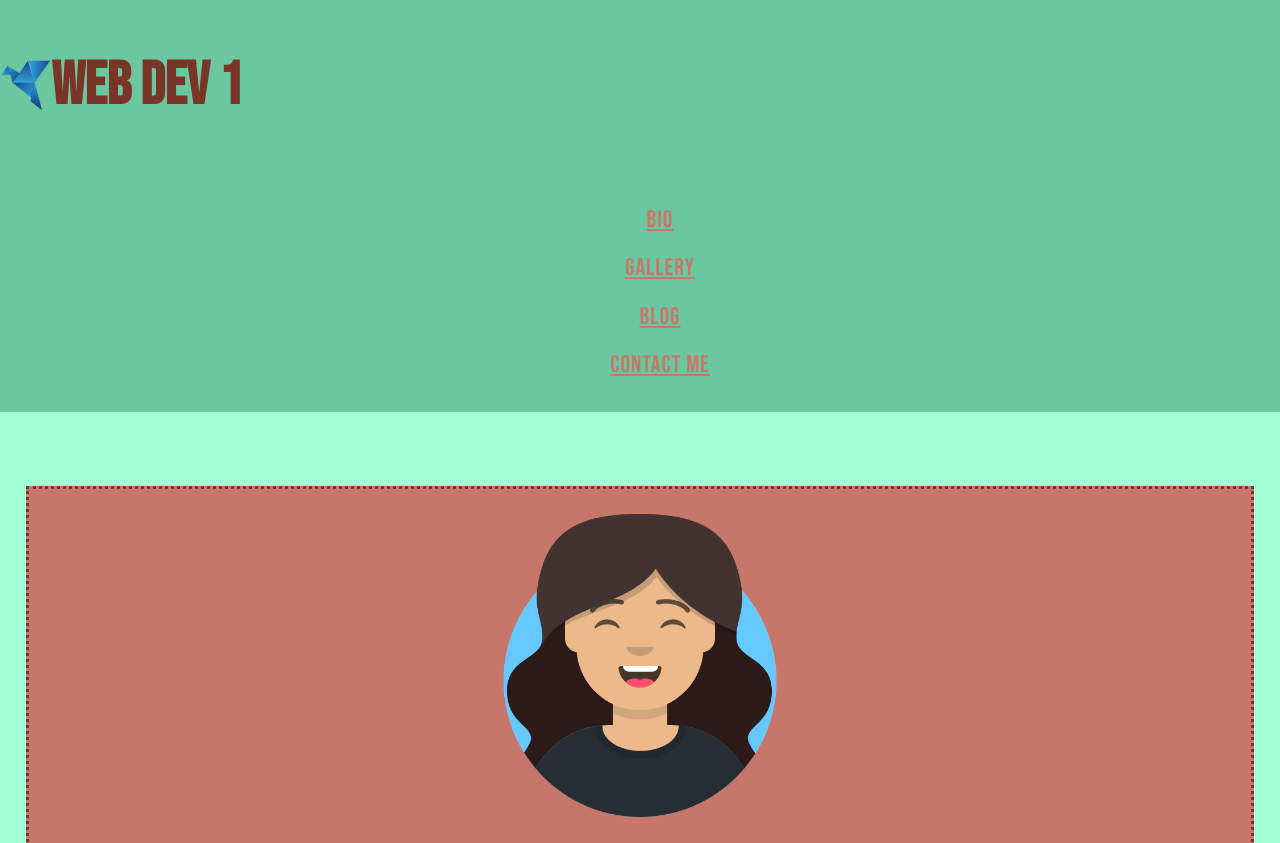
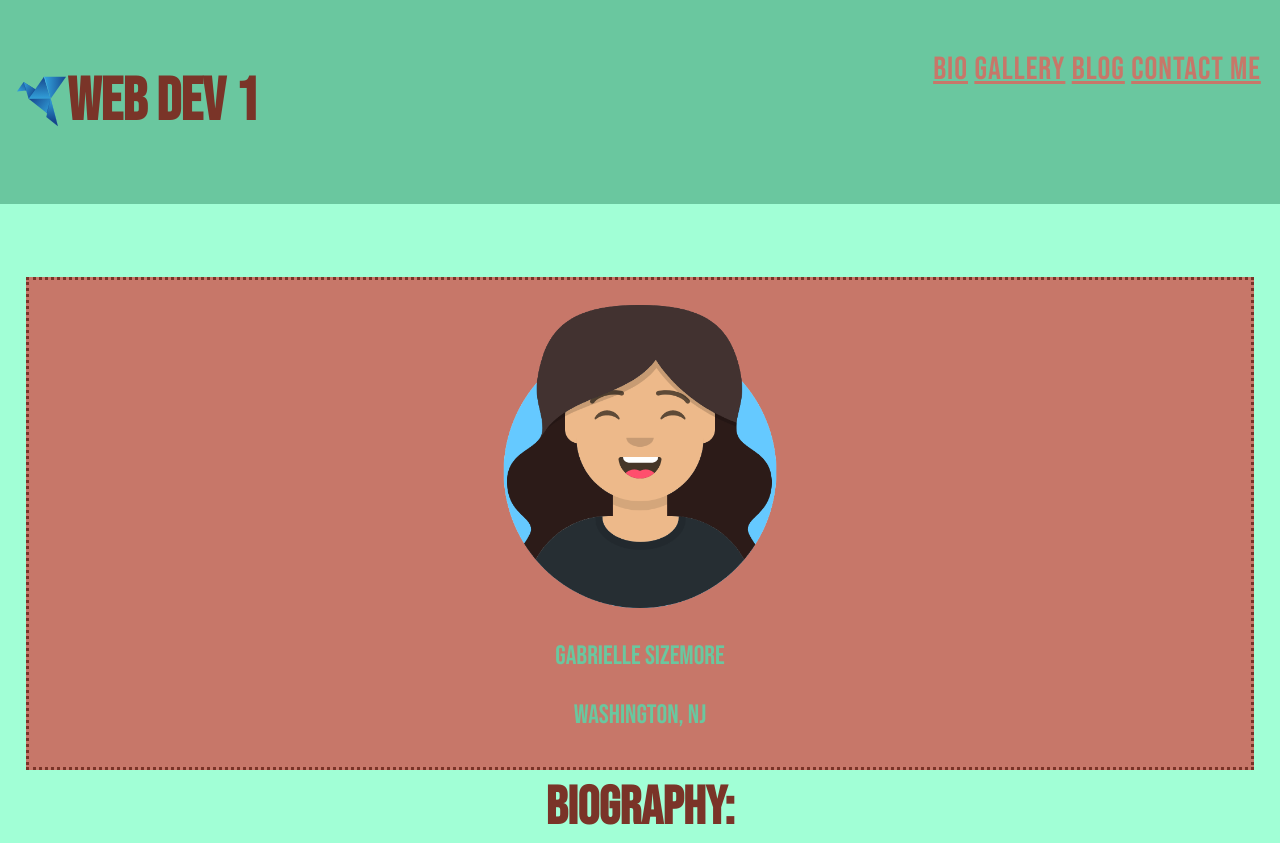
Before and after one commit to RVCC-IDMX/about-me-gsizemo, a plain HTML site: page index.html in a window 1280 px wide. Shown: the top 843 px of the page. Drawn offline with Linux system fonts and the light colour scheme; a web font is replaced by a local one.

Commit message:
add media query

```diff
--- a/css/nav.css
+++ b/css/nav.css
@@ -32,6 +32,7 @@ main {
     flex-direction: column;
     font-size: 1.5rem;
     margin-bottom: 3rem;
+    padding: 1rem;
 
 }
 
@@ -73,7 +74,7 @@ main {
 .navbar-links a {
     color: #C77769;
     background-color: #6AC79F;
-    font-size: 1.5rem;
+    font-size: 2rem;
     padding: .3rem .2rem;
     letter-spacing: 1px;
     display: inline-block;
@@ -96,3 +97,22 @@ media query for non-mobile nav bar
 min-width set to width of nav elements
 such that no text wraps
 */
+
+@media screen and (min-width: 60rem) {
+
+    .navbar-links {
+        display: flex;
+        justify-content: space-between;
+    }
+
+    .navbar {
+        flex-direction: row;
+        justify-content: space-between;
+    }
+
+    .navbar ul {
+        display: flex;
+        justify-content: space-between;
+    }
+
+}
```
